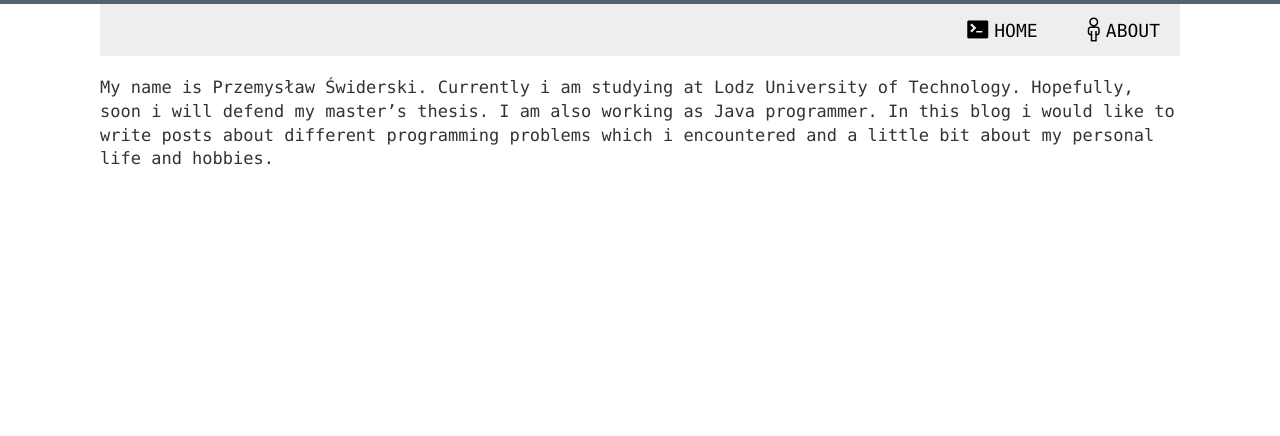
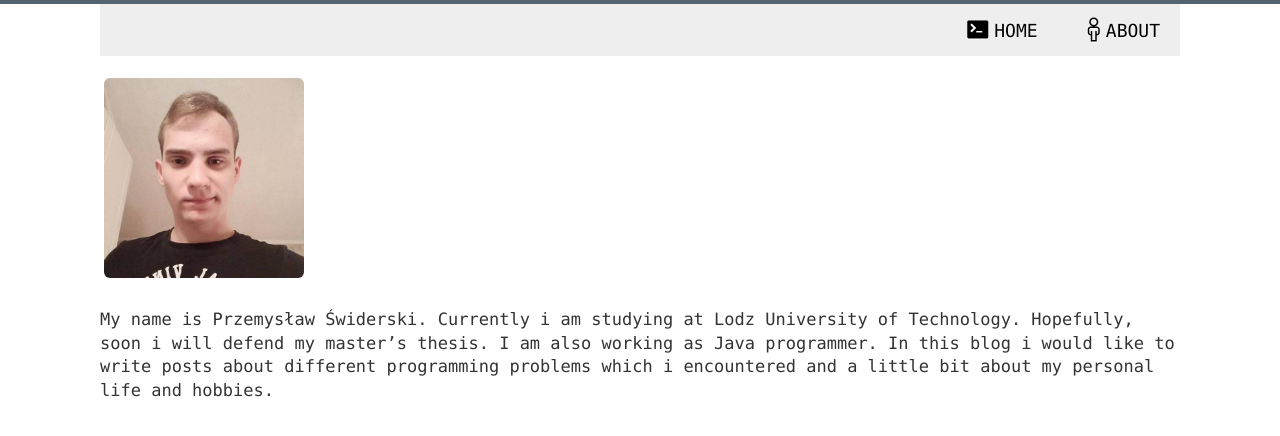
Before and after one commit to PrzemyslawSwiderski/PrzemyslawSwiderski.github.io, a Jekyll site: the page built from about.md, in a window 1280 px wide. Shown: the top 436 px of the page. Built offline with Jekyll 4.4.1, drawn with Linux system fonts in a browser that asks for light colours.

Commit message:
Added profile pic in about section.

```diff
--- a/_config.yml
+++ b/_config.yml
@@ -1,5 +1,8 @@
 name: Przemysław Świderski's blog
 about: >
+    ![Profile pic](assets/profilePic.PNG "It is me :)")
+
+
     My name is Przemysław Świderski. Currently i am studying at Lodz University of Technology.
     Hopefully, soon i will defend my master's thesis. I am also working as Java programmer.
     In this blog i would like to write posts about different programming problems which i encountered and a little bit about my personal life and hobbies.
```
Also changed, not shown: assets/profilePic.PNG (added).
